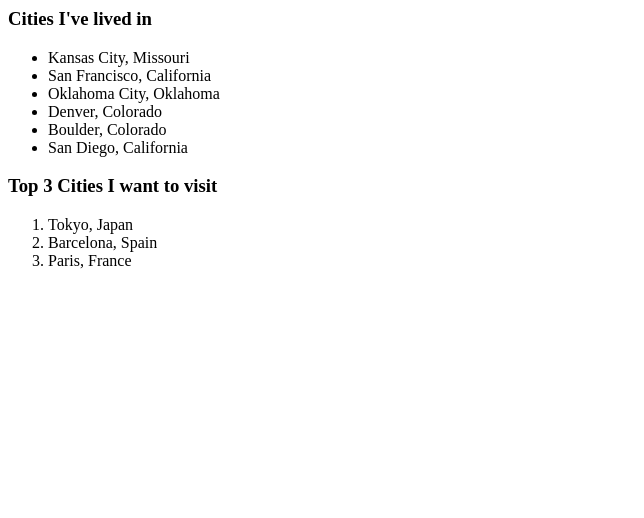
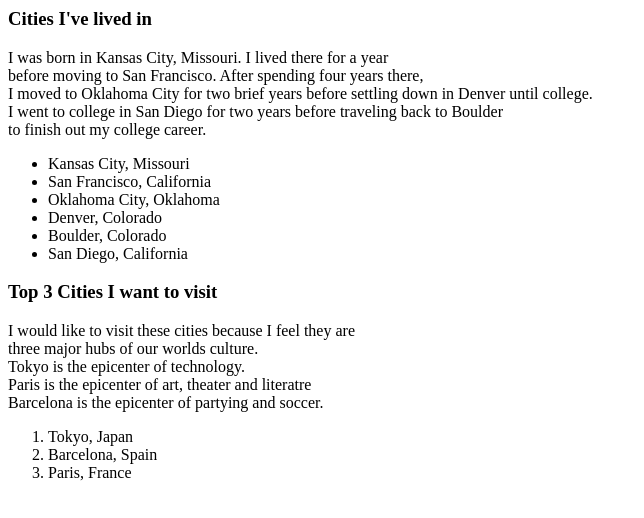
Before and after one commit to tbealer/html-exercises, a plain HTML site: page index.html in a window 1280 px wide. Shown: the whole page, without its empty margins (0-644 px from the left). Drawn offline with Linux system fonts and the light colour scheme.

Commit message:
description changes

```diff
--- a/index.html
+++ b/index.html
@@ -5,6 +5,7 @@
   <body>
     <p>
       <h3>Cities I've lived in</h3>
+      <p>I was born in Kansas City, Missouri. I lived there for a year<br> before moving to San Francisco. After spending four years there,<br>I moved to Oklahoma City for two brief years before settling down in Denver until college.<br>I went to college in San Diego for two years before traveling back to Boulder<br>to finish out my college career.</p>
       <ul>
         <li>Kansas City, Missouri</li>
         <li>San Francisco, California</li>
@@ -14,6 +15,7 @@
         <li>San Diego, California</li>
       </ul>
       <h3>Top 3 Cities I want to visit</h3>
+      <p>I would like to visit these cities because I feel they are<br> three major hubs of our worlds culture.<br>Tokyo is the epicenter of technology.<br>Paris is the epicenter of art, theater and literatre<br>Barcelona is the epicenter of partying and soccer.</p>
       <ol>
         <li>Tokyo, Japan</li>
         <li>Barcelona, Spain</li>
```
